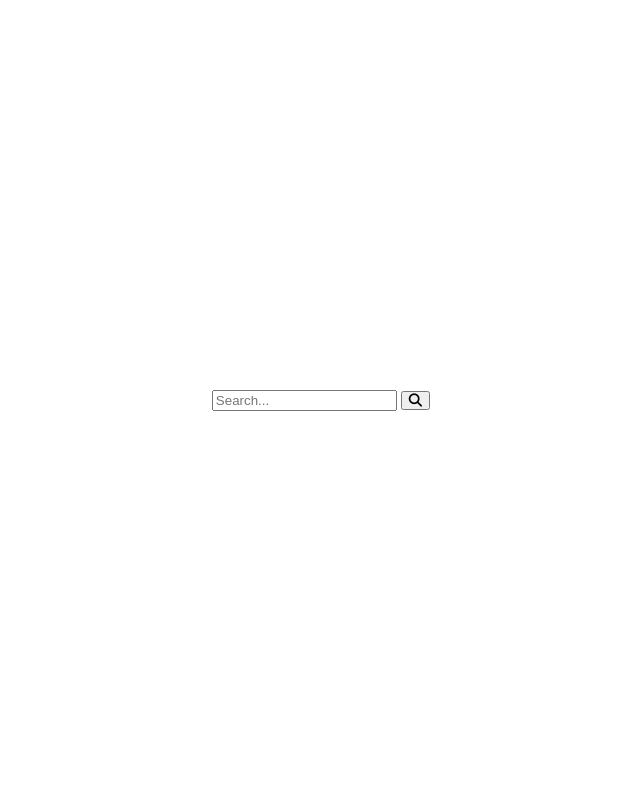
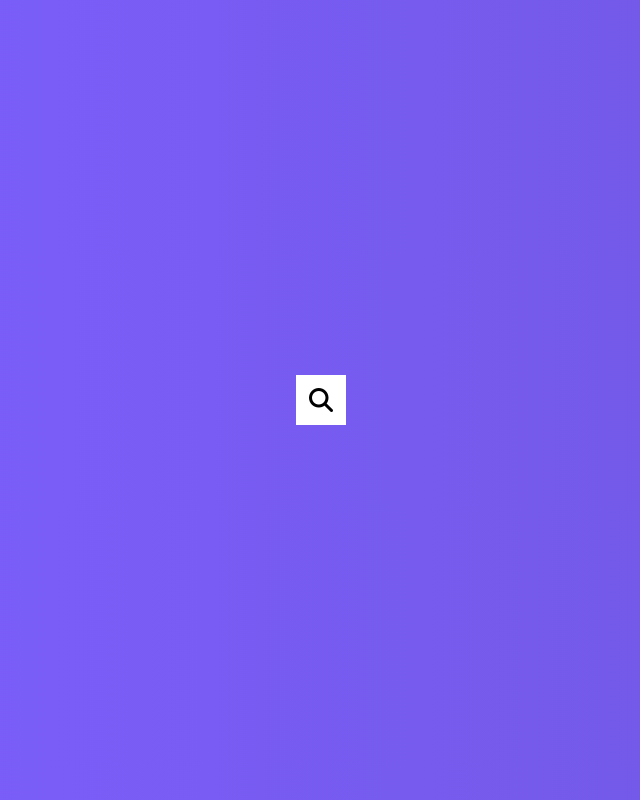
Before and after one commit to Todd-Sutherland/hidden-search-widget, a plain HTML site: page index.html in a window 1280 px wide. Shown: the whole page, without its empty margins (319-959 px from the left). Drawn offline with Linux system fonts and the light colour scheme.

Commit message:
search input and button styling, transform and transitions

```diff
--- a/style.css
+++ b/style.css
@@ -5,12 +5,53 @@
 }
 
 body {
+  background-image: linear-gradient(90deg, #7d5fff, #7158e2);
   font-family: "Roboto", sans-serif;
   display: flex;
-  flex-direction: column;
   align-items: center;
   justify-content: center;
   height: 100vh;
   overflow: hidden;
   margin: 0;
 }
+
+.search {
+  position: relative; /** So we can position things inside of it as absolute **/
+  height: 50px;
+}
+
+.search .input {
+  background-color: #fff;
+  border: 0;
+  font-size: 18px;
+  padding: 15px;
+  height: 50px;
+  width: 50px;
+  transition: width 0.3s ease; /** We want to expand the width of the input when we click the search button **/
+}
+
+.btn {
+  background-color: #fff;
+  border: 0;
+  cursor: pointer;
+  font-size: 24px;
+  position: absolute;
+  top: 0;
+  left: 0;
+  height: 50px;
+  width: 50px;
+  transition: transform 0.3s ease; /** Here, we want to push the button over **/
+}
+
+.btn:focus,
+.input:focus {
+  outline: none;
+}
+
+.search.active .input {
+  width: 200px; /** When the search element has an active class, the width will transition to 200px wide **/
+}
+
+.search.active .btn {
+  transform: translateX(198px);
+}
```
